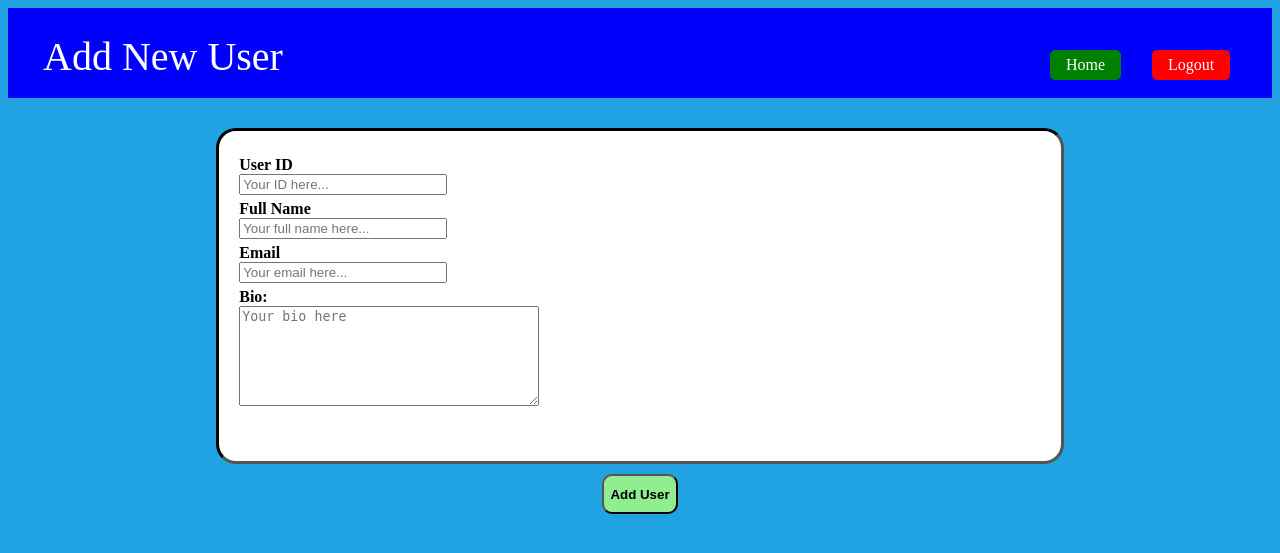
After one commit to DarkSignature/BackEnd-Project, a PHP site: page /create.php in a window 1280 px wide. The commit adds this page. Shown: the top 553 px of the page. Run offline with PHP 8.4, Linux system fonts and the light colour scheme.

Commit message:
Create, delete, and update, plus database sql

```diff
--- /dev/null
+++ b/BACKEND/create.php
@@ -0,0 +1,274 @@
+<?php
+session_start();
+$detail = [];
+include("database/database.php");
+if (isset($_POST["submit"])){
+    $detail["id"] = $_POST["id"];
+    $spacePosition = strpos($_POST["name"], ' ');
+
+    if($spacePosition !== false){
+    $detail["first_name"] = substr($_POST["name"], 0, $spacePosition);
+    $detail["last_name"] =  substr($_POST["name"], $spacePosition + 1);
+    }
+    else{
+        $detail["first_name"] = $_POST["name"];
+        $detail["last_name"] = '';
+    }
+    // $detail["first_name"] = strstr($_POST["name"], ' ', true);
+    // $detail["last_name"] = strstr($_POST["name"], ' ', false);
+    // $cutLastName = explode(' ', $detail["last_name"], 1);
+    // $detail["last_name"] = $cutLastName;
+    $detail["email"] = $_POST["email"];
+    $detail["bio"] = $_POST["bio"];
+    // $detail["Photo"] = $_POST["photo"];
+    if(empty($detail["id"]) ||empty($detail["first_name"]) ||empty($detail["email"])){
+        echo "Please fill any empty forms other than bio...";
+    }
+    else{
+        createData($detail);
+    }
+    // echo $detail["first_name"];
+}
+// else{
+//     if(isset($_POST["edit"])){
+//         $id = $_POST["edit"];
+//         $detail = viewData($id);
+        // echo $detail["email"] . " " . $detail["Photo"];
+    // }
+// }
+?>
+<!DOCTYPE html>
+<html lang="en">
+<head>
+    <meta charset="UTF-8">
+    <meta name="viewport" content="width=device-width, initial-scale=1.0">
+    <title>Add New User</title>
+    <style>
+        body{
+            background-color: rgb(32, 162, 227);
+        }
+        nav{
+            display: flex;
+            background-color: blue;
+            height: 50px;
+            padding: 20px 30px;
+        }
+        .welcome-text{
+            margin: 5px 10px 10px 5px;
+            color: white;
+            font-size: 40px;
+        }
+        .button {
+        display: flex;
+        position: absolute;
+        left: 90%;
+        bottom: 90%;
+        justify-content: right;
+        padding: 5px 15px;
+        text-decoration: none;
+        background-color: red;
+        color: white;
+        border: 1px solid red;
+        border-radius: 5px;
+        cursor: pointer;
+        }
+        .button2{
+        display: flex;
+        position: absolute;
+        left: 1050px;
+        bottom: 90%;
+        justify-content: right;
+        padding: 5px 15px;
+        text-decoration: none;
+        background-color: green;
+        color: white;
+        border: 1px solid green;
+        border-radius: 5px;
+        cursor: pointer;
+        }
+        .detail-box{
+            overflow: auto;
+            background-color: white;
+            display: flex;
+            flex-direction: column;
+            /* justify-content: space-between; */
+            width: 65%;
+            height: 310px;
+            margin: 10px;
+            margin-top: 30px;
+            padding: 10px 10px;
+            border-color: black;
+            border-style: inset;
+            border-radius: 20px;
+        }
+        .content{
+            display: flex;
+            justify-content: center;
+            align-items: center;
+        }
+        .userID{
+            /* border-color: black;
+            border-style: inset; */
+            /* background-color:  rgb(209, 207, 207);; */
+            display: flex;
+            /* align-items: center; */
+            position: relative;
+            top: 10px;
+            width: 25%;
+            height: 150px;
+            margin: 10px;
+            flex-direction: column;
+        }
+        .userPhoto{
+            /* background-color: red; */
+            display: flex;
+            /* align-items: center; */
+            position: relative;
+            top: 10px;
+            width: 24%;
+            height: 200px;
+            margin: 10px;
+            left: 270px;
+        }
+        .foto{
+            width: 200px;
+            height: 200px;
+        }
+        .dataID{
+            position: relative;
+            bottom: 5px;
+        }
+        .detailID{
+            position: relative;
+            bottom: 5px;
+            width: 200px;
+        }
+        .dataName{
+            position: relative;
+            bottom: 0px;
+        }
+        .detailName{
+            position: relative;
+            bottom: 0px;
+            width: 200px;
+        }
+        .detailEmail{
+            position: relative;
+            top: 5px;
+            width: 200px;
+        }
+        .dataEmail{
+            position: relative;
+            top: 5px;
+        }
+        .dataBio{
+            position: relative;
+            top: 10px;
+        }
+        .detailBio{
+            position: relative;
+            top: 10px;
+            width: 300px;
+            height: 100px;
+            box-sizing: border-box;
+            /* padding: 10px; */
+        }
+        .detailBio input{
+            width: 100%;
+            height: 100%;
+            box-sizing: border-box;
+            margin; 0;
+        }
+        .email{
+
+        }
+        .dataWithPic{
+            display: flex;
+            flex-direction: row;
+        }
+        .userID p{
+            position: relative;
+            left: 3px;
+        }
+        .content{
+            justify-content: center;
+            align-items: center;
+            flex-direction: column;
+        }
+        .add{
+            background-color: lightgreen;
+            height: 40px;
+            border-radius: 10px;
+            color: black;
+            font-weight: bold;
+        }
+    </style>
+    <script>
+        function confirmUpdate(){
+            var confirmation = confirm("Are you sure you want to add a new user?");
+            return confirmation;
+        }
+    </script>
+</head>
+<body>
+    <div class="container">
+        <nav>
+            <p class="welcome-text">Add New User</p>
+            <a href="index.php" class="button">Logout</a>
+            <a href="home.php" class="button2">Home</a>
+        </nav>
+        <div class="content">
+
+            <div class="detail-box">
+                <div class="dataWithPic">
+                    <div class="userID">
+                        <form action="create.php" method="post" onsubmit="return confirmUpdate()" required>
+                        <label class="dataID" for="id"><b>User ID</b></label>
+                        <input type="text" name="id" class="detailID" placeholder="Your ID here..." required></input>
+                        <div class="name">
+                            <label class="dataName" for="name"><b>Full Name</b></label>
+                            <input type="text" name="name" class="detailName" placeholder="Your full name here..." required></input>
+                        </div>
+                        <div class="email">
+                            <label class="dataEmail" for="email"><b>Email</b></label>
+                            <input type="email" name="email" class="detailEmail" placeholder="Your email here..." required></input>
+                        </div>
+                        <div class="bio">
+                            <label class="dataBio" for="bio"><b>Bio:</b></label>
+                            <div class="bioText">
+                            <textarea rows="4" column="30" name="bio" class="detailBio" placeholder="Your bio here"></textarea>
+                        </div>
+                        </div>
+                    </div>
+                <div class="userPhoto">
+                    <!-- <img class="foto" src="img/" alt="Photo"> -->
+                </div>
+        </div>
+
+
+            </div>
+            <input type="submit" value="Add User" name="submit" class="add"></input>
+            </form>
+        </div>
+    </div>
+</body>
+</html>
+
+<?php
+// if (isset($_POST["submit"])){
+//     $detail["id"] = $_POST["id"];
+//     $detail["first_name"] = strstr($_POST["name"], ' ', true);
+//     $detail["last_name"] = strstr($_POST["name"], ' ', false);
+//     $detail["email"] = $_POST["email"];
+//     $detail["bio"] = $_POST["bio"];
+    // echo $detail["id"] . $detail["first_name"] . $detail["last_name"] . $detail["email"] . $detail["bio"];
+
+
+    // updateData($_POST);
+    // echo "success";
+// }
+// else{
+//     echo "error";
+// }
+
+?>
--- a/BACKEND/database/database.php
+++ b/BACKEND/database/database.php
@@ -26,7 +26,7 @@ function closeConnection(){
 
 function login($input){
     $conn = connectToDB();
-    $stmt = $conn->prepare("SELECT * FROM user WHERE email = ?");
+    $stmt = $conn->prepare("SELECT * FROM users WHERE email = ?");
     $stmt->execute([$input["email"]]);
     $user = $stmt->fetch();
     $md5input = md5($input["password"]);
@@ -50,7 +50,7 @@ function login($input){
 
 function getData(){
     $conn = connectToDB();
-    $stmt = $conn->prepare("SELECT * FROM user");
+    $stmt = $conn->prepare("SELECT * FROM users");
     $stmt->execute();
 
     $result = $stmt->fetchAll(PDO::FETCH_ASSOC);
@@ -60,7 +60,7 @@ function getData(){
 
 function viewData($id){
     $conn = connectToDB();
-    $stmt = $conn->prepare("SELECT * FROM user WHERE id = ?");
+    $stmt = $conn->prepare("SELECT * FROM users WHERE id = ?");
     $stmt->execute([$id]);
     $selectedUser = $stmt->fetch();
     // foreach($selectedUser as $data){
@@ -72,4 +72,41 @@ function viewData($id){
     closeConnection();
     return $selectedUser;
 }
+
+function updateData($updatedData, $curID){
+    $conn = connectToDB();
+    $stmt = $conn->prepare("UPDATE users SET id = ?, Photo = ?, first_name = ?, last_name = ?, email = ?, bio = ? WHERE id = ?");
+    $stmt->execute([
+        $updatedData["id"],
+        $updatedData["Photo"],
+        $updatedData["first_name"],
+        $updatedData["last_name"],
+        $updatedData["email"],
+        $updatedData["bio"],
+        $curID
+
+    ]);
+    // echo $updatedData["id"] .
+    // $updatedData["Photo"] .
+    // $updatedData["first_name"] .
+    // $updatedData["last_name"] .
+    // $updatedData["email"] .
+    // $updatedData["bio"];
+    closeConnection();
+    header("Location: home.php");
+}
+
+function deleteData($id){
+    $conn = connectToDB();
+    $stmt = $conn->prepare("DELETE FROM users WHERE id = ?");
+    $stmt->execute([$id]);
+    closeConnection();
+}
+function createData($newUser){
+    $conn = connectToDB();
+    $stmt = $conn->prepare("INSERT INTO users (id, first_name, last_name, email, bio, `role`) VALUES (?, ?, ?, ?, ?, 'User')");
+    $stmt->execute([$newUser["id"], $newUser["first_name"], $newUser["last_name"], $newUser["email"], $newUser["bio"]]);
+    closeConnection();
+    header("Location: home.php");
+}
 ?>
--- a/BACKEND/detail.php
+++ b/BACKEND/detail.php
@@ -89,7 +89,7 @@ session_start();
             flex-direction: column;
         }
         .userPhoto{
-            background-color: red;
+            /* background-color: red; */
             display: flex;
             /* align-items: center; */
             position: relative;
```
Also changed, not shown: BACKEND/database/attendancedb.sql (added, +53 -0 lines), BACKEND/home.php (+26 -5 lines), BACKEND/update.php (+60 -25 lines).
